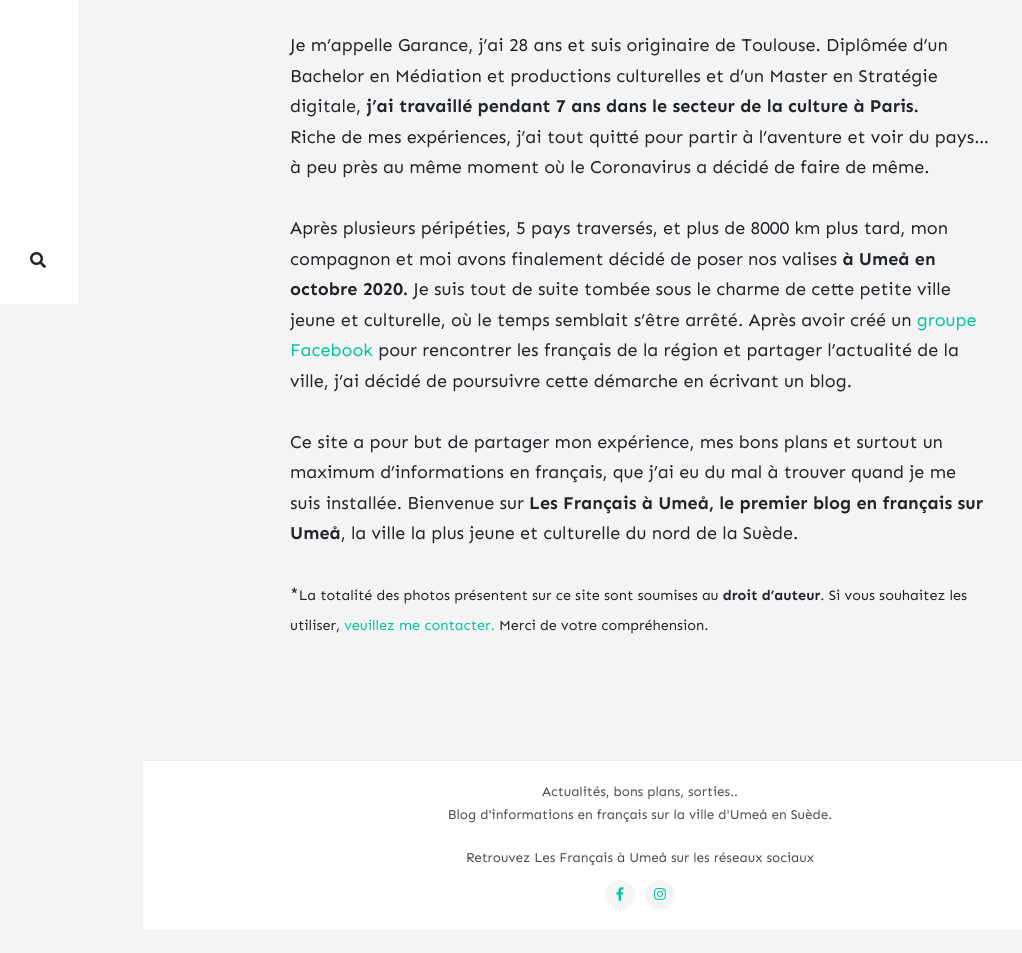
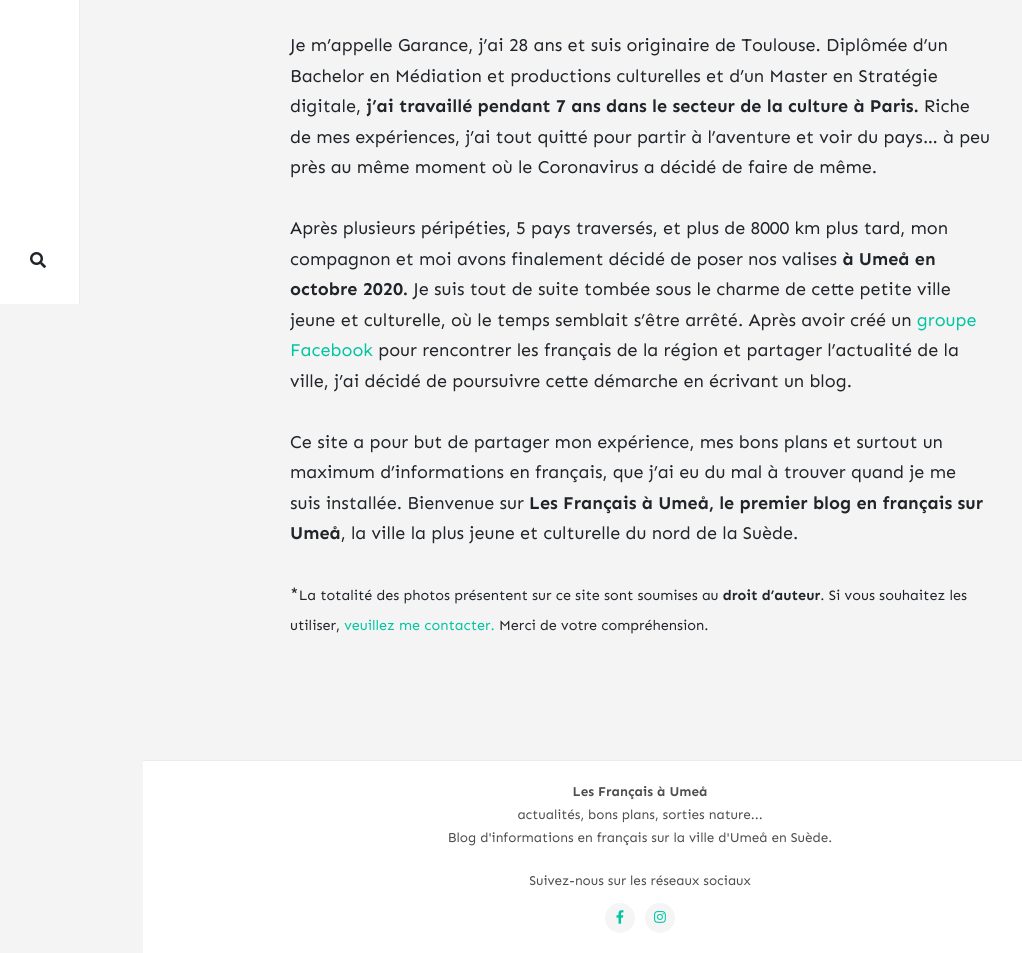
Before and after one commit to Glemniai/lesfrancaisaumea, a Jekyll site: the page built from _pages/apropos.md, in a window 1280 px wide. Shown: the part 596-1549 px from the top of the page, without its empty margins (0-1022 px from the left). Built offline with Jekyll 4.4.1, drawn with Linux system fonts in a browser that asks for light colours; nearby versions of some CDN libraries; comment, search, counter and statistics services are not loaded; before the commit the page ends 1526 px from its top, so only the background shows below that.

```diff
--- a/_layouts/default.html
+++ b/_layouts/default.html
@@ -116,13 +115,16 @@
     <div class="container">
         <div>
             <div class="footer-fru">
-                Actualités, bons plans, sorties..
+                <b>Les Français à Umeå</b>
+            </div>
+            <div class="footer-fru">
+            actualités, bons plans, sorties nature...
             </div>
             <div class="footer-fru">
                 Blog d'informations en français sur la ville d'Umeå en Suède.
             </div>
             <div class="footer-fru" style="margin-top: 20px;">
-                Retrouvez Les Français à Umeå sur les réseaux sociaux
+                Suivez-nous sur les réseaux sociaux
             </div>
             <div class="footer-fru social-network-container">
                 <a class="social-network-link" target="_blank" href="https://www.facebook.com/lesfrancaisaumea" onclick="window.open(this.href, 'width=550,height=435');return false;">
```
Also changed, not shown: other parts of _layouts/default.html (+0 -1 lines), _pages/apropos.md (line endings or trailing spaces), _posts/2021-08-09-umea-fete-ses-400-ans.md (renamed from _posts/2021-08-09-umea-fete-ses-400-ans-dhistoire.md).
